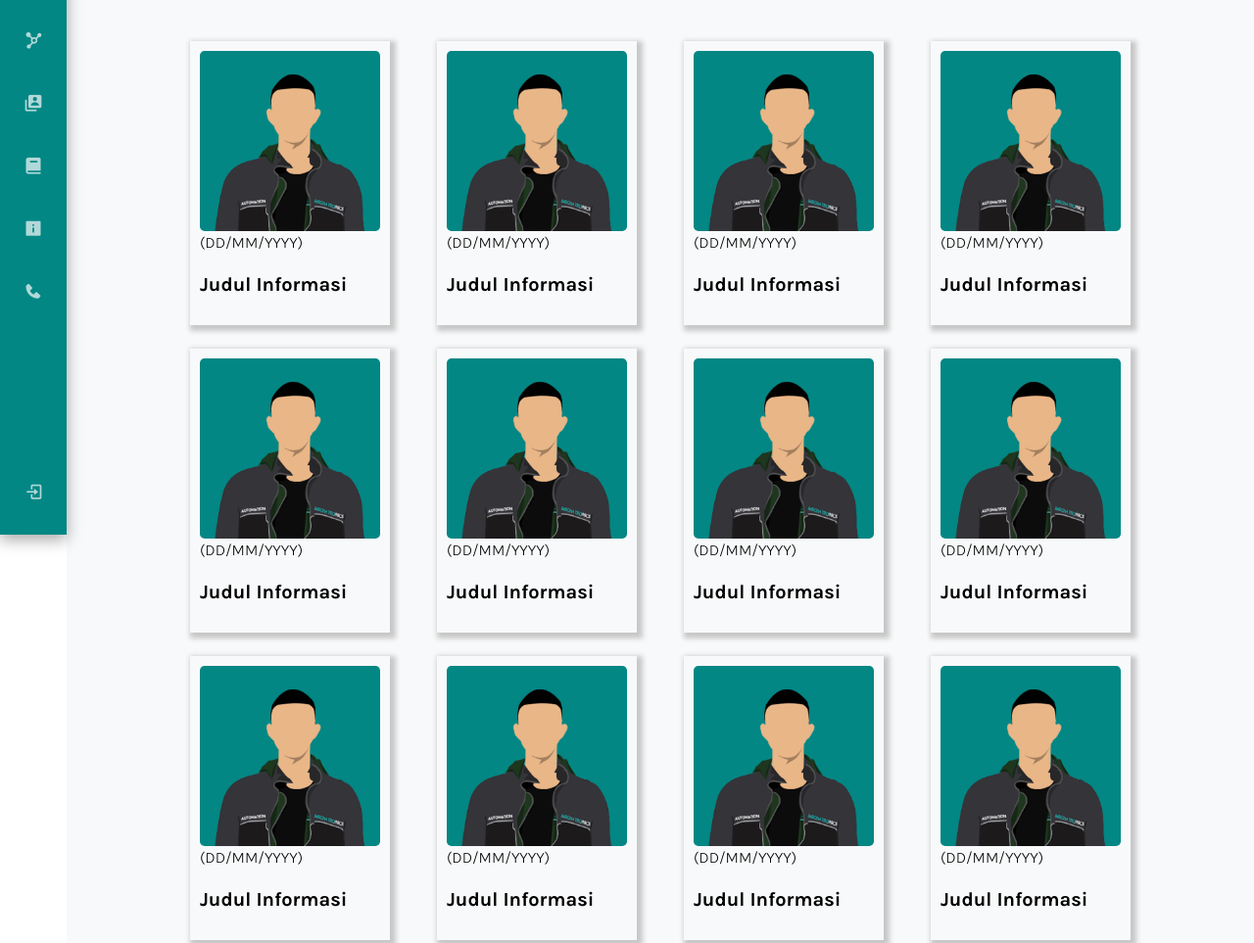
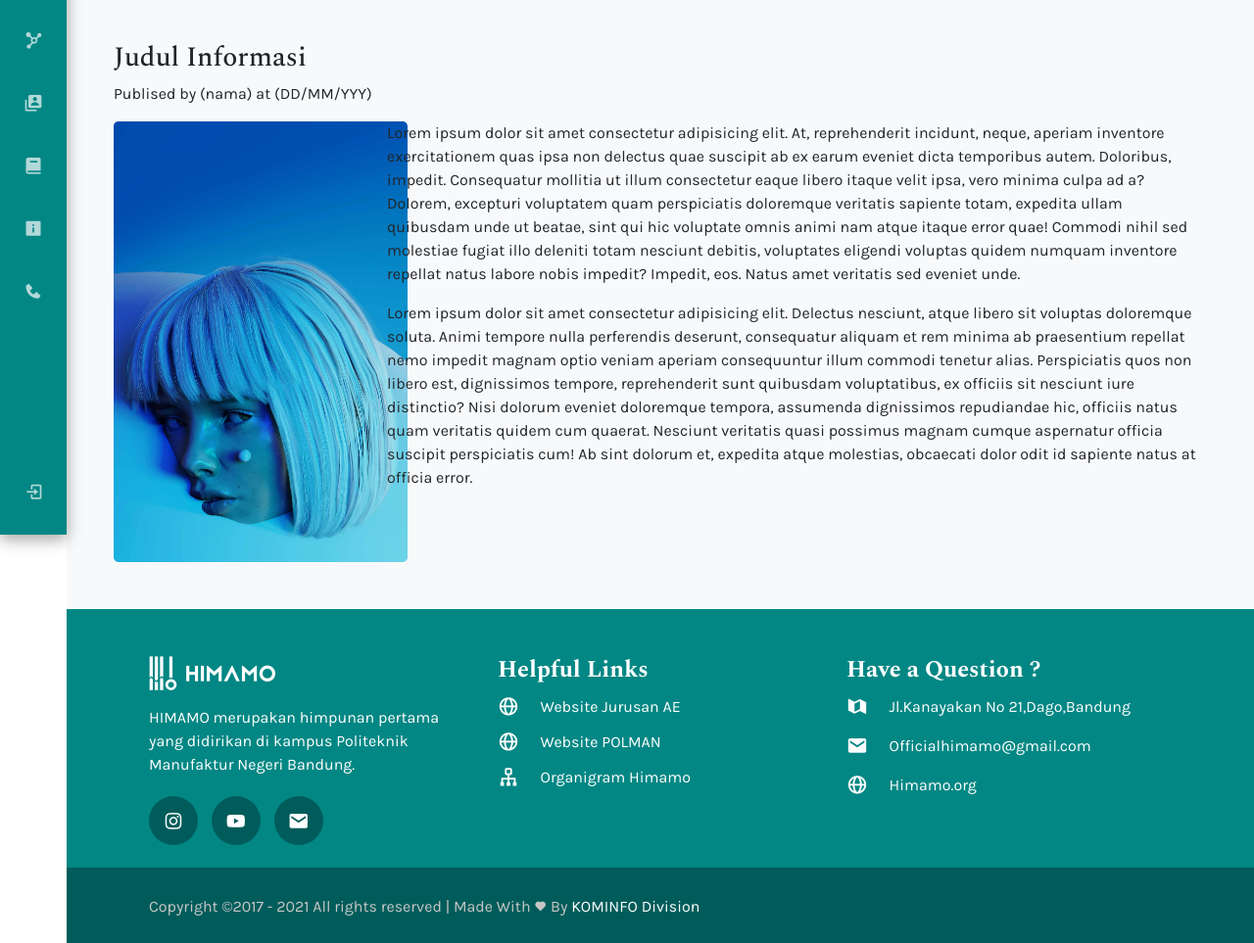
Before and after one commit to HIMAMO-Project/WEBSITE-HIMAMO, a plain HTML site: page more-information.html in a window 1280 px wide. Shown: the part 254-1217 px from the top of the page at 98% size. Drawn offline with nearby package versions, Linux system fonts and the light colour scheme.

Commit message:
Menambahkan detail information di ae informasi

```diff
--- a/css/style.css
+++ b/css/style.css
@@ -435,6 +435,12 @@ html {
 
     .information-content a .col{
         width: 100%;
+    }
+}
+
+@media (max-width: 992px){
+    .detail-information-text{
+        margin-top: 15px;
     }
 }
 
--- a/more-information.html
+++ b/more-information.html
@@ -130,121 +130,24 @@
 
             <section>
                 <!-- Program di sini -->
-                <div class="banner text-center" >
-
+                <div class="banner text-center">
                     <img src="./img/logo_informasi.png" class="mt-5" alt="" srcset="">
                 </div>
-                <div class="container my-5">
-                    <div class="row row-cols row-cols-md-3 row-cols-lg-5 information-content gap-4 justify-content-center">
-                        <a href="./detail-information.html">
-                            <div class="col flex flex-column">
-                                <div class="text-center">
-                                    <img src="./img/pp.jpg" alt="" class="img-fluid w-100 rounded-3" srcset="">
-                                </div>
-                                <p class="fs-6 fw-light ">&lpar;DD/MM/YYYY&rpar;</p>
-                                <p class="fw-bold fs-5">Judul Informasi</p>
+                <div class="container">
+                    <div class="mb-5 mt-5">
+                        <h3>Judul Informasi</h3>
+                        <p>Publised by (nama) at (DD/MM/YYY)</p>
+                        <div class="d-flex flex-column flex-lg-row">
+                            <div class="col-3">
+                                <img src="img/img-one.jpeg" alt="" class="rounded-3" width="300px">
                             </div>
-                        </a>
-                         <a href="./detail-information.html">
-                             <div class="col flex flex-column ">
-                                <div class="text-center">
-                                    <img src="./img/pp.jpg" alt="" class="img-fluid w-100 rounded-3" srcset="">
-                                </div>
-                                <p class="fs-6 fw-light ">&lpar;DD/MM/YYYY&rpar;</p>
-                                <p class="fw-bold fs-5">Judul Informasi</p>
+                            <div class="col detail-information-text">
+                                <p>Lorem ipsum dolor sit amet consectetur adipisicing elit. At, reprehenderit incidunt, neque, aperiam inventore exercitationem quas ipsa non delectus quae suscipit ab ex earum eveniet dicta temporibus autem. Doloribus, impedit. Consequatur mollitia ut illum consectetur eaque libero itaque velit ipsa, vero minima culpa ad a? Dolorem, excepturi voluptatem quam perspiciatis doloremque veritatis sapiente totam, expedita ullam quibusdam unde ut beatae, sint qui hic voluptate omnis animi nam atque itaque error quae! Commodi nihil sed molestiae fugiat illo deleniti totam nesciunt debitis, voluptates eligendi voluptas quidem numquam inventore repellat natus labore nobis impedit? Impedit, eos. Natus amet veritatis sed eveniet unde.</p>
+
+                                <p>Lorem ipsum dolor sit amet consectetur adipisicing elit. Delectus nesciunt, atque libero sit voluptas doloremque soluta. Animi tempore nulla perferendis deserunt, consequatur aliquam et rem minima ab praesentium repellat nemo impedit magnam optio veniam aperiam consequuntur illum commodi tenetur alias. Perspiciatis quos non libero est, dignissimos tempore, reprehenderit sunt quibusdam voluptatibus, ex officiis sit nesciunt iure distinctio? Nisi dolorum eveniet doloremque tempora, assumenda dignissimos repudiandae hic, officiis natus quam veritatis quidem cum quaerat. Nesciunt veritatis quasi possimus magnam cumque aspernatur officia suscipit perspiciatis cum! Ab sint dolorum et, expedita atque molestias, obcaecati dolor odit id sapiente natus at officia error.</p>
                             </div>
-                         </a>
-                         <a href="./detail-information.html">
-                             <div class="col flex flex-column ">
-                                <div class="text-center">
-                                    <img src="./img/pp.jpg" alt="" class="img-fluid w-100 rounded-3" srcset="">
-                                </div>
-                                <p class="fs-6 fw-light ">&lpar;DD/MM/YYYY&rpar;</p>
-                                <p class="fw-bold fs-5">Judul Informasi</p>
-                            </div>
-                         </a>
-                         <a href="./detail-information.html">
-                             <div class="col flex flex-column ">
-                                <div class="text-center">
-                                    <img src="./img/pp.jpg" alt="" class="img-fluid w-100 rounded-3" srcset="">
-                                </div>
-                                <p class="fs-6 fw-light ">&lpar;DD/MM/YYYY&rpar;</p>
-                                <p class="fw-bold fs-5">Judul Informasi</p>
-                            </div>
-                         </a>
-                         <a href="./detail-information.html">
-                             <div class="col flex flex-column ">
-                                <div class="text-center">
-                                    <img src="./img/pp.jpg" alt="" class="img-fluid w-100 rounded-3" srcset="">
-                                </div>
-                                <p class="fs-6 fw-light ">&lpar;DD/MM/YYYY&rpar;</p>
-                                <p class="fw-bold fs-5">Judul Informasi</p>
-                            </div>
-                         </a>
-                         <a href="./detail-information.html">
-                             <div class="col flex flex-column ">
-                                <div class="text-center">
-                                    <img src="./img/pp.jpg" alt="" class="img-fluid w-100 rounded-3" srcset="">
-                                </div>
-                                <p class="fs-6 fw-light ">&lpar;DD/MM/YYYY&rpar;</p>
-                                <p class="fw-bold fs-5">Judul Informasi</p>
-                            </div>
-                         </a>
-                         <a href="./detail-information.html">
-                             <div class="col flex flex-column ">
-                                <div class="text-center">
-                                    <img src="./img/pp.jpg" alt="" class="img-fluid w-100 rounded-3" srcset="">
-                                </div>
-                                <p class="fs-6 fw-light ">&lpar;DD/MM/YYYY&rpar;</p>
-                                <p class="fw-bold fs-5">Judul Informasi</p>
-                            </div>
-                         </a>
-                        <a href="./detail-information.html">
-                             <div class="col flex flex-column ">
-                                <div class="text-center">
-                                    <img src="./img/pp.jpg" alt="" class="img-fluid w-100 rounded-3" srcset="">
-                                </div>
-                                <p class="fs-6 fw-light ">&lpar;DD/MM/YYYY&rpar;</p>
-                                <p class="fw-bold fs-5">Judul Informasi</p>
-                            </div>
-                        </a>
-                         <a href="./detail-information.html">
-                             <div class="col flex flex-column ">
-                                <div class="text-center">
-                                    <img src="./img/pp.jpg" alt="" class="img-fluid w-100 rounded-3" srcset="">
-                                </div>
-                                <p class="fs-6 fw-light ">&lpar;DD/MM/YYYY&rpar;</p>
-                                <p class="fw-bold fs-5">Judul Informasi</p>
-                            </div>
-                         </a>
-                        <a href="./detail-information.html">
-                             <div class="col flex flex-column ">
-                                <div class="text-center">
-                                    <img src="./img/pp.jpg" alt="" class="img-fluid w-100 rounded-3" srcset="">
-                                </div>
-                                <p class="fs-6 fw-light ">&lpar;DD/MM/YYYY&rpar;</p>
-                                <p class="fw-bold fs-5">Judul Informasi</p>
-                            </div>
-                        </a>
-                         <a href="./detail-information.html">
-                             <div class="col flex flex-column ">
-                                <div class="text-center">
-                                    <img src="./img/pp.jpg" alt="" class="img-fluid w-100 rounded-3" srcset="">
-                                </div>
-                                <p class="fs-6 fw-light ">&lpar;DD/MM/YYYY&rpar;</p>
-                                <p class="fw-bold fs-5">Judul Informasi</p>
-                            </div>
-                         </a>
-                         <a href="./detail-information.html">
-                             <div class="col flex flex-column ">
-                                <div class="text-center">
-                                    <img src="./img/pp.jpg" alt="" class="img-fluid w-100 rounded-3" srcset="">
-                                </div>
-                                <p class="fs-6 fw-light ">&lpar;DD/MM/YYYY&rpar;</p>
-                                <p class="fw-bold fs-5">Judul Informasi</p>
-                            </div>
-                         </a>
-                    </div>
+                        </div>
+                </div>
                 </div>
             </section>
 
```
